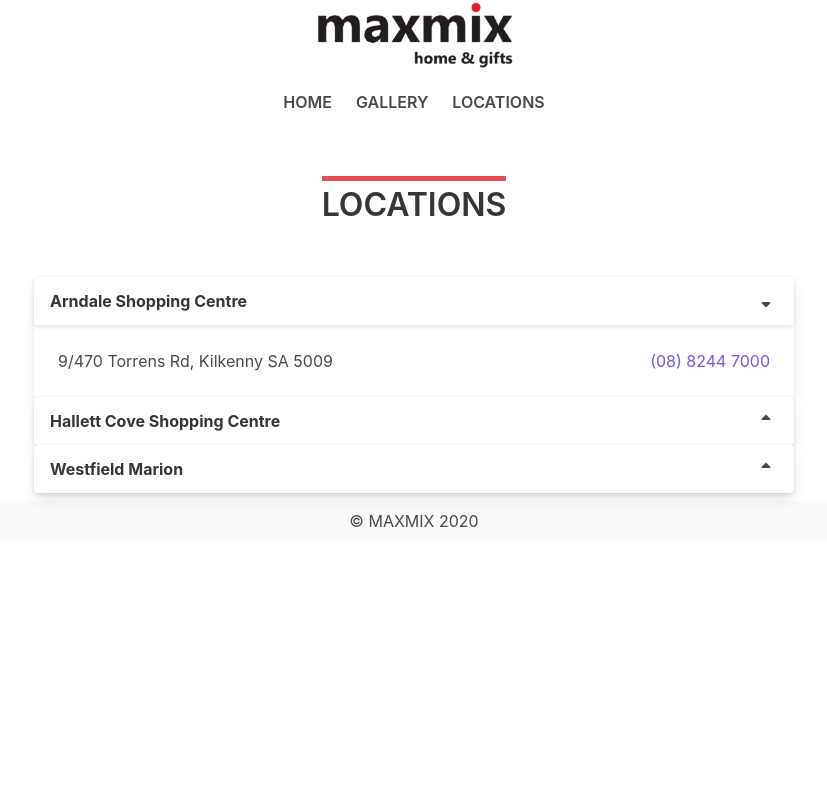
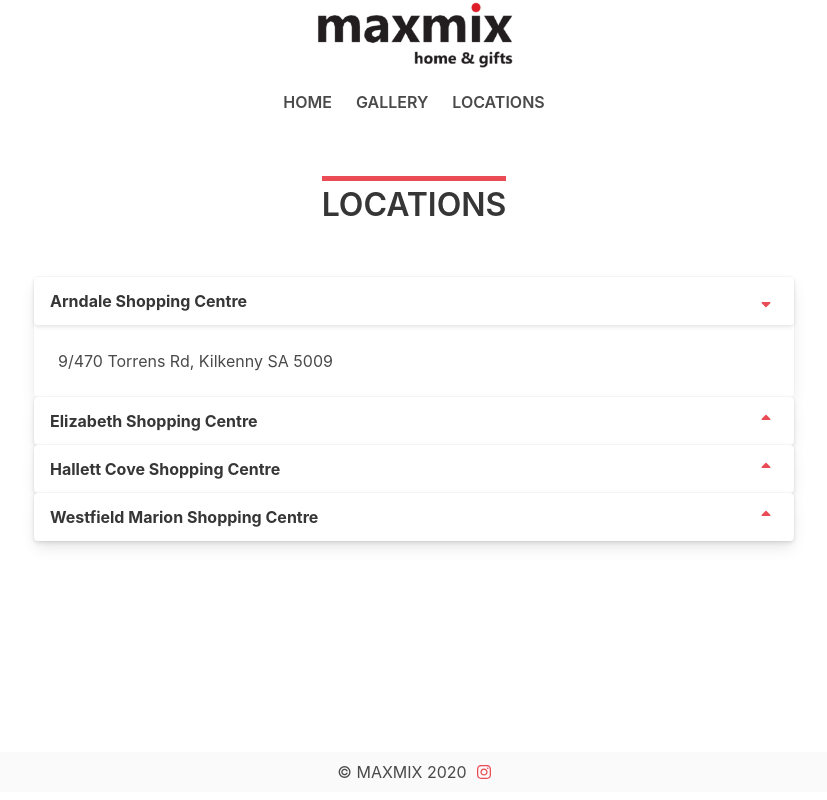
Before and after one commit to xicao/maxmix, a Vue app: page /locations in a window 1280 px wide. Shown: the whole page, without its empty margins (226-1053 px from the left). Built offline with nearby package versions, Linux system fonts and the light colour scheme.

Commit message:
style update

```diff
--- a/package.json
+++ b/package.json
@@ -9,6 +9,7 @@
   },
   "dependencies": {
     "@fortawesome/fontawesome-svg-core": "^1.2.28",
+    "@fortawesome/free-brands-svg-icons": "^5.13.0",
     "@fortawesome/free-solid-svg-icons": "^5.13.0",
     "@fortawesome/vue-fontawesome": "^0.1.9",
     "buefy": "^0.8.15",
--- a/src/App.vue
+++ b/src/App.vue
@@ -1,9 +1,9 @@
 <template>
   <div id="app">
-    <section class="brand">
+    <section class="brand shrink0">
       <img src="@/assets/brand.png" alt="logo" />
     </section>
-    <b-navbar>
+    <b-navbar class="shrink0">
       <template slot="end">
         <b-navbar-item
           tag="router-link"
@@ -29,20 +29,52 @@
         </b-navbar-item>
       </template>
     </b-navbar>
-    <router-view />
-    <footer class="footer">
+    <router-view class="grow1" />
+    <footer class="footer shrink0">
       <div class="content has-text-centered">
         &copy; MAXMIX {{ new Date().getFullYear() }}
+        <a href="https://www.instagram.com/maxmix_home_gifts/" target="_blank">
+          <vue-fontawesome :icon="['fab', 'instagram']" />
+        </a>
       </div>
     </footer>
   </div>
 </template>
 
 <style lang="scss">
-$brand-primary: "#EA4C55";
+$brand-primary: #ea4c55;
 
 #app {
-  min-height: 100vh;
+  a {
+    color: $brand-primary;
+
+    &.navbar-item {
+      color: #4a4a4a;
+    }
+  }
+
+  a.navbar-item:focus,
+  a.navbar-item:focus-within,
+  a.navbar-item:hover,
+  a.navbar-item.is-active,
+  .navbar-link:focus,
+  .navbar-link:focus-within,
+  .navbar-link:hover,
+  .navbar-link.is-active {
+    color: $brand-primary;
+  }
+
+  display: flex;
+  flex-direction: column;
+  height: 100vh;
+
+  .shrink0 {
+    flex-shrink: 0;
+  }
+
+  .grow1 {
+    flex-grow: 1;
+  }
 
   .brand {
     text-align: center;
@@ -67,7 +99,7 @@
   }
 
   h1 {
-    border-top: 5px solid #ea4c55;
+    border-top: 5px solid $brand-primary;
     display: inline-block;
     line-height: 1.5;
   }
@@ -75,6 +107,16 @@
   .footer {
     padding: 0.5rem;
     margin: 0.5rem;
+    .content {
+      display: flex;
+      align-items: center;
+      justify-content: center;
+
+      a {
+        margin-left: 10px;
+        color: $brand-primary;
+      }
+    }
   }
 }
 </style>
--- a/src/font-awesome.js
+++ b/src/font-awesome.js
@@ -20,6 +20,8 @@
   faSortUp,
   faSortDown,
 } from "@fortawesome/free-solid-svg-icons";
+import { faInstagram } from "@fortawesome/free-brands-svg-icons";
+
 import { FontAwesomeIcon } from "@fortawesome/vue-fontawesome";
 
 library.add(
@@ -38,6 +40,7 @@
   faCaretUp,
   faUpload,
   faSortUp,
-  faSortDown
+  faSortDown,
+  faInstagram
 );
 Vue.component("vue-fontawesome", FontAwesomeIcon);
--- a/src/views/Home.vue
+++ b/src/views/Home.vue
@@ -22,7 +22,7 @@
               Australia. We are focus on gifts and homewares for different ages.
               If you’re looking to buy homewares, gifts, souvenirs, and
               novelties that are affordable and good quality <br />
-              —— we can help.
+              <b>—— we can help.</b>
             </p>
           </div>
         </div>
--- a/src/views/Locations.vue
+++ b/src/views/Locations.vue
@@ -1,5 +1,5 @@
 <template>
-  <div>
+  <div class="locations">
     <section class="hero has-text-centered">
       <div class="hero-body">
         <div class="container">
@@ -40,7 +40,6 @@
                 style="display: flex; justify-content: space-between"
               >
                 <span>{{ location.address }}</span>
-                <a :href="`tel:${location.phone}`">{{ location.phone }}</a>
               </div>
             </div>
           </b-collapse>
@@ -64,17 +63,18 @@
         {
           title: "Arndale Shopping Centre",
           address: "9/470 Torrens Rd, Kilkenny SA 5009",
-          phone: "(08) 8244 7000",
+        },
+        {
+          title: "Elizabeth Shopping Centre",
+          address: "Shop S141 Elizabeth S/C 50 Elizabeth Way Elizabeth SA 5112",
         },
         {
           title: "Hallett Cove Shopping Centre",
           address: "246 Lonsdale Rd, Hallett Cove SA 5158",
-          phone: "0452 662 599",
         },
         {
-          title: "Westfield Marion",
+          title: "Westfield Marion Shopping Centre",
           address: "267 Diagonal Rd, Oaklands Park SA 5046",
-          phone: "(08) 8358 0003",
         },
       ];
     },
```
Also changed, not shown: 1 other file (tests, documents, lock files or other folders).
